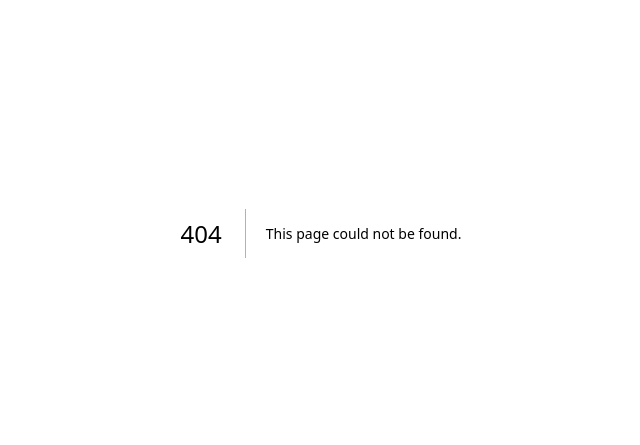
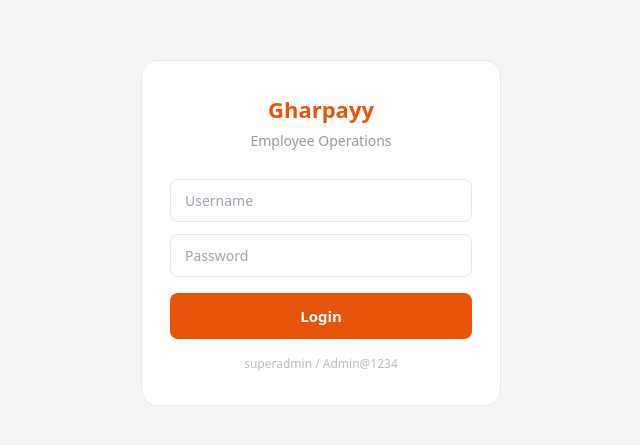
Before and after one commit to ammarlogade-max/gharpayy-OS, a Next.js app in the folder gharpayy-final/: page /login in a window 1280 px wide. Before the commit this address had no page. Shown: the part 167-612 px from the top of the page, without its empty margins (319-959 px from the left). Built offline with nearby package versions, Linux system fonts and the light colour scheme.

Commit message:
feat: add login page, redirect to /login when not authenticated

```diff
--- /dev/null
+++ b/gharpayy-final/app/login/page.tsx
@@ -0,0 +1,55 @@
+"use client";
+import { useState } from "react";
+
+export default function LoginPage() {
+  const [u, setU] = useState("");
+  const [p, setP] = useState("");
+  const [err, setErr] = useState("");
+  const [loading, setLoading] = useState(false);
+
+  const login = async () => {
+    setLoading(true); setErr("");
+    const r = await fetch("/api/auth/login", {
+      method: "POST",
+      headers: { "Content-Type": "application/json" },
+      body: JSON.stringify({ username: u, password: p }),
+    });
+    const j = await r.json();
+    if (j.success) {
+      window.location.href = "/attendance";
+    } else {
+      setErr(j.error || "Invalid credentials");
+      setLoading(false);
+    }
+  };
+
+  return (
+    <div style={{ minHeight: "100vh", background: "#F5F5F3", display: "flex", alignItems: "center", justifyContent: "center", fontFamily: "system-ui" }}>
+      <div style={{ background: "#fff", borderRadius: 16, border: "1px solid #E8E8E4", padding: "32px 28px", width: "100%", maxWidth: 360 }}>
+        <div style={{ textAlign: "center", marginBottom: 28 }}>
+          <span style={{ fontSize: 22, fontWeight: 700, color: "#E8540A" }}>Gharpayy</span>
+          <div style={{ fontSize: 14, color: "#999", marginTop: 4 }}>Employee Operations</div>
+        </div>
+        <input
+          placeholder="Username"
+          value={u} onChange={e => setU(e.target.value)}
+          style={{ width: "100%", padding: "10px 14px", border: "1px solid #E8E8E4", borderRadius: 8, fontSize: 14, marginBottom: 12, boxSizing: "border-box" as const }}
+        />
+        <input
+          type="password" placeholder="Password"
+          value={p} onChange={e => setP(e.target.value)}
+          onKeyDown={e => e.key === "Enter" && login()}
+          style={{ width: "100%", padding: "10px 14px", border: "1px solid #E8E8E4", borderRadius: 8, fontSize: 14, marginBottom: 16, boxSizing: "border-box" as const }}
+        />
+        {err && <div style={{ color: "#A32D2D", fontSize: 13, marginBottom: 12, background: "#FCEBEB", padding: "8px 12px", borderRadius: 8 }}>{err}</div>}
+        <button onClick={login} disabled={loading}
+          style={{ width: "100%", padding: "12px 0", background: "#E8540A", color: "#fff", border: "none", borderRadius: 8, fontSize: 15, fontWeight: 700, cursor: loading ? "not-allowed" : "pointer", opacity: loading ? 0.6 : 1 }}>
+          {loading ? "Logging in..." : "Login"}
+        </button>
+        <div style={{ marginTop: 16, fontSize: 12, color: "#BBB", textAlign: "center" }}>
+          superadmin / Admin@1234
+        </div>
+      </div>
+    </div>
+  );
+}
--- a/gharpayy-final/middleware.ts
+++ b/gharpayy-final/middleware.ts
@@ -1,6 +1,12 @@
 import { NextRequest, NextResponse } from "next/server";
 
 export function middleware(req: NextRequest) {
+  const token = req.cookies.get("gharpayy_token");
+  const { pathname } = req.nextUrl;
+
+  if (pathname.startsWith("/attendance") && !token) {
+    return NextResponse.redirect(new URL("/login", req.url));
+  }
   return NextResponse.next();
 }
 
```
